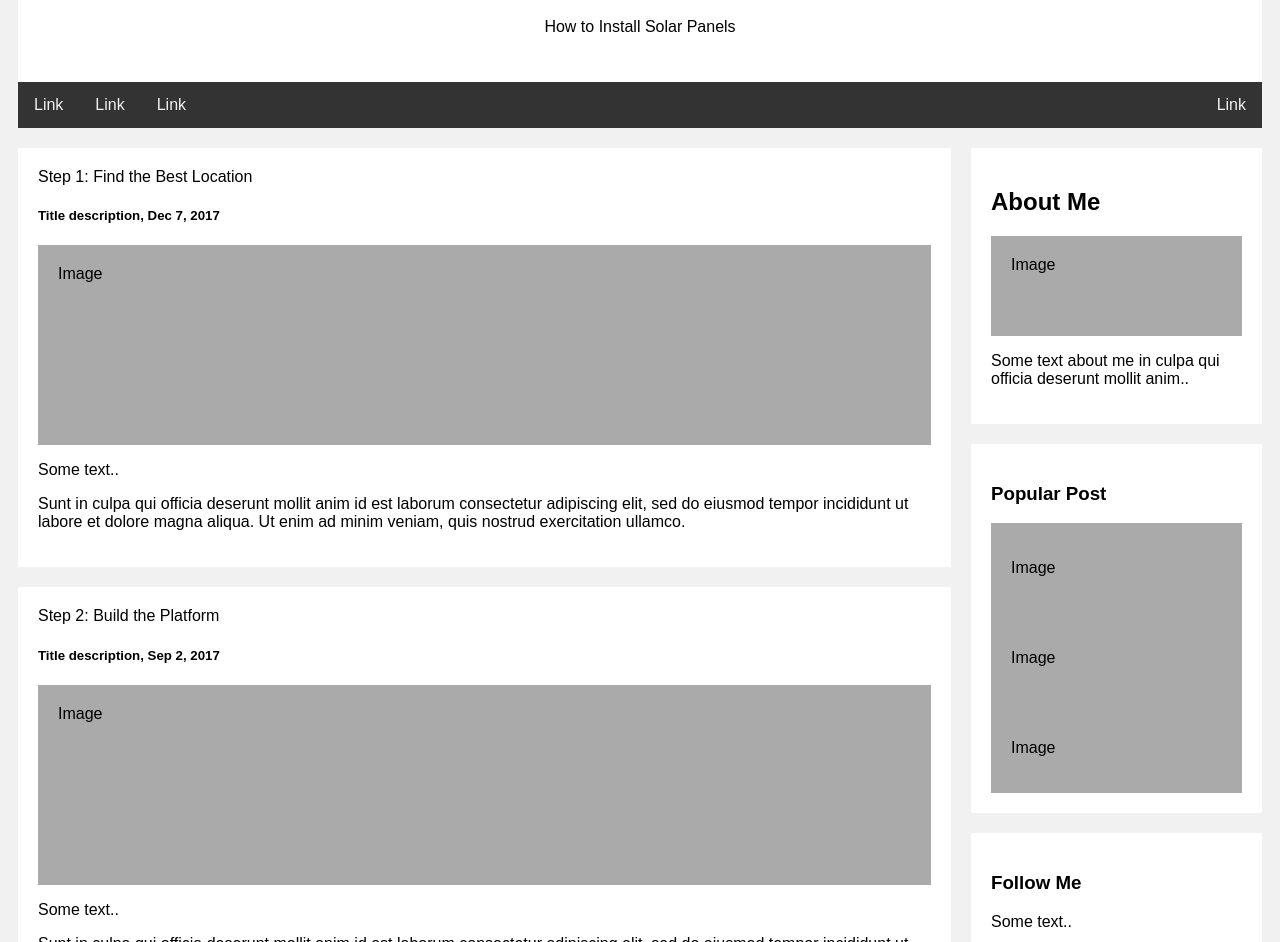
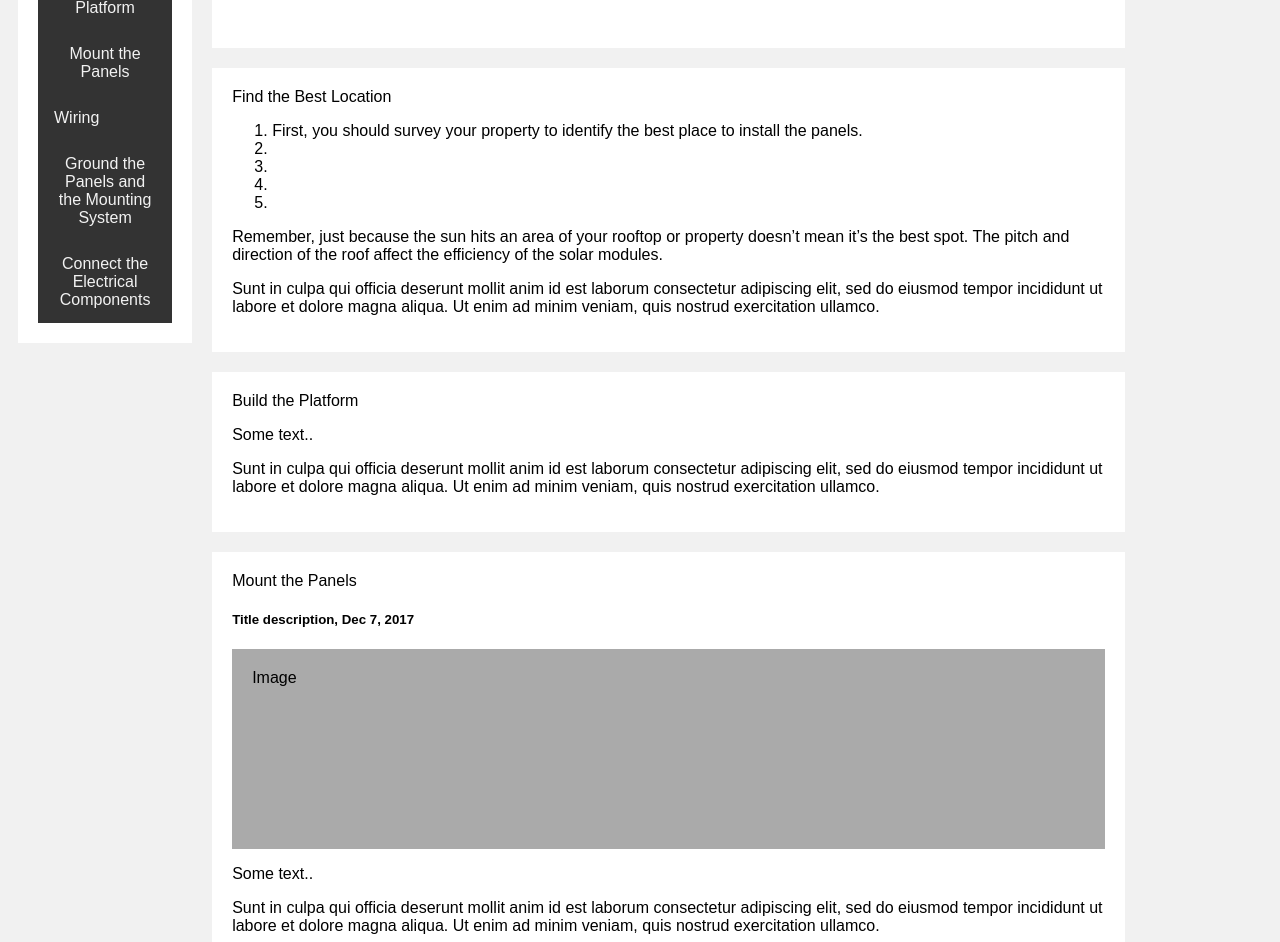
Before and after one commit to NERO1596/technical-documentation-page, a plain HTML site: page index.html in a window 1280 px wide. Shown: the part 155-1097 px from the top of the page. Drawn offline with Linux system fonts and the light colour scheme.

Commit message:
Add files via upload

```diff
--- a/index.html
+++ b/index.html
@@ -50,13 +50,13 @@
   /* Left column */
   .leftcolumn {
     float: left;
-    width: 75%;
+    width: 14%;
   }
 
   /* Right column */
   .rightcolumn {
     float: left;
-    width: 25%;
+    width: 75%;
     background-color: #f1f1f1;
     padding-left: 20px;
   }
@@ -109,43 +109,72 @@
   </head>
   <body>
 
-  <div class="header">
-    <h1>Technical Documentation Page</h1>
-    <p>How to Install Solar Panels</p>
-  </div>
 
-  <div class="topnav">
-    <a href="#">Link</a>
-    <a href="#">Link</a>
-    <a href="#">Link</a>
-    <a href="#" style="float:right">Link</a>
-  </div>
+
 
   <div class="row">
     <div class="leftcolumn">
+      <div class="card">
+       <nav class="topnav" id="navbar">
+        <header>
+
+        </header>
+        <a href="#Find_the_Best_Location" class="nav-link">
+          Find the Best Location
+        </a>
+        <a href="#Build_the_Platform" class="nav-link">
+          Build the Platform
+        </a>
+        <a href="#Mount_the_Panels" class="nav-link">
+          Mount the Panels
+        </a>
+        <a href="#Wiring" class="nav-link">
+          Wiring
+        </a>
+        <a href="#Ground_the_Panels_and_the_Mounting_System" class="nav-link">
+          Ground the Panels and the Mounting System
+        </a>
+        <a href="#Connect_the_Electrical_Components" class="nav-link">
+          Connect the Electrical Components
+        </a>
+       </nav>
+      </div>
+    </div>
+    <div class="rightcolumn">
+     <div class="header">
+      <h1>How to Install Solar Panels</h1>
+    </div>
+
      <main id="main-doc">
 
       <div class="card">
        <section class="main-section" id="Find_the_Best_Location">
-        <header>Step 1: Find the Best Location</header>
-        <h5>Title description, Dec 7, 2017</h5>
-        <div class="fakeimg" style="height:200px;">Image</div>
-        <p>Some text..</p>
+        <header>Find the Best Location</header>
+        <code></code>
+        <ol>
+         <li>First, you should survey your property to identify the best place to install the panels.</li>
+         <li></li>
+         <li></li>
+         <li></li>
+         <li></li>
+        </ol>
+        <p>Remember, just because the sun hits an area of your rooftop or property doesn’t mean it’s the best spot. The pitch and direction of the roof affect the efficiency of the solar modules.</p>
         <p>Sunt in culpa qui officia deserunt mollit anim id est laborum consectetur adipiscing elit, sed do eiusmod tempor incididunt ut labore et dolore magna aliqua. Ut enim ad minim veniam, quis nostrud exercitation ullamco.</p>
        </section>
       </div>
       <div class="card">
        <section class="main-section" id="Build_the_Platform">
-        <header>Step 2: Build the Platform</header>
-        <h5>Title description, Sep 2, 2017</h5>
-        <div class="fakeimg" style="height:200px;">Image</div>
+        <header>Build the Platform</header>
+        <code></code>
+
         <p>Some text..</p>
         <p>Sunt in culpa qui officia deserunt mollit anim id est laborum consectetur adipiscing elit, sed do eiusmod tempor incididunt ut labore et dolore magna aliqua. Ut enim ad minim veniam, quis nostrud exercitation ullamco.</p>
         </section>
       </div>
      <div class="card">
        <section class="main-section" id="Mount_the_Panels">
-        <header>Step 3: Mount the Panels</header>
+        <header>Mount the Panels</header>
+        <code></code>
         <h5>Title description, Dec 7, 2017</h5>
         <div class="fakeimg" style="height:200px;">Image</div>
         <p>Some text..</p>
@@ -154,7 +183,8 @@
       </div>
       <div class="card">
        <section class="main-section" id="Wiring">
-        <header>Step 4: Wiring</header>
+        <header>Wiring</header>
+        <code></code>
         <h5>Title description, Sep 2, 2017</h5>
         <div class="fakeimg" style="height:200px;">Image</div>
         <p>Some text..</p>
@@ -163,7 +193,8 @@
       </div>
       <div class="card">
        <section class="main-section" id="Ground_the_Panels_and_the_Mounting_System">
-        <header> Step 5: Ground the Panels and the Mounting System</header>
+        <header>Ground the Panels and the Mounting System</header>
+        <code></code>
         <h5>Title description, Dec 7, 2017</h5>
         <div class="fakeimg" style="height:200px;">Image</div>
         <p>Some text..</p>
@@ -171,8 +202,9 @@
        </section>
       </div>
       <div class="card">
-       <section class="main-section">
-        <header>TITLE HEADING</header>
+       <section class="main-section" id="Connect_the_Electrical_Components">
+        <header>Connect the Electrical Components</header>
+        <code></code>
         <h5>Title description, Sep 2, 2017</h5>
         <div class="fakeimg" style="height:200px;">Image</div>
         <p>Some text..</p>
@@ -180,23 +212,10 @@
         </section>
       </div>
      </main>
-    </div>
-    <div class="rightcolumn">
-      <div class="card">
-        <h2>About Me</h2>
-        <div class="fakeimg" style="height:100px;">Image</div>
-        <p>Some text about me in culpa qui officia deserunt mollit anim..</p>
-      </div>
-      <div class="card">
-        <h3>Popular Post</h3>
-        <div class="fakeimg"><p>Image</p></div>
-        <div class="fakeimg"><p>Image</p></div>
-        <div class="fakeimg"><p>Image</p></div>
-      </div>
-      <div class="card">
-        <h3>Follow Me</h3>
-        <p>Some text..</p>
-      </div>
+
+
+
+
     </div>
   </div>
 
```
